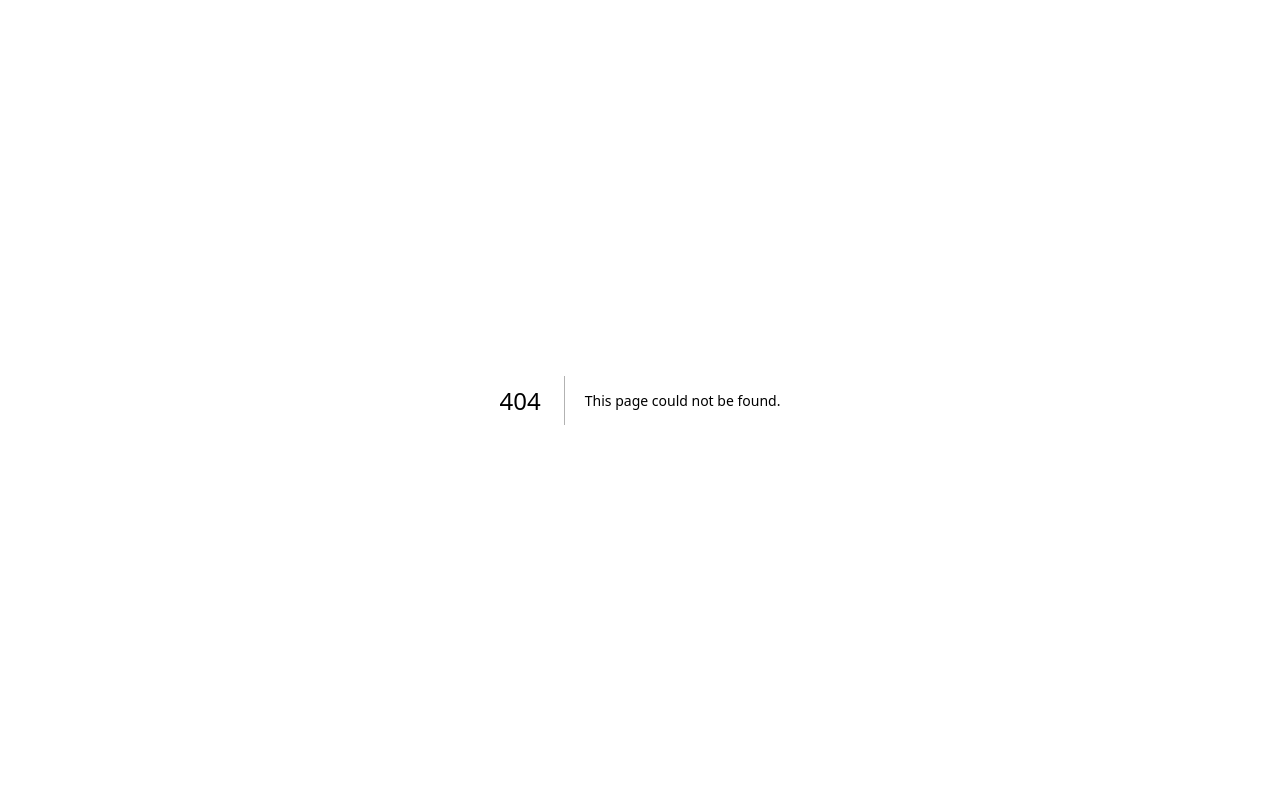
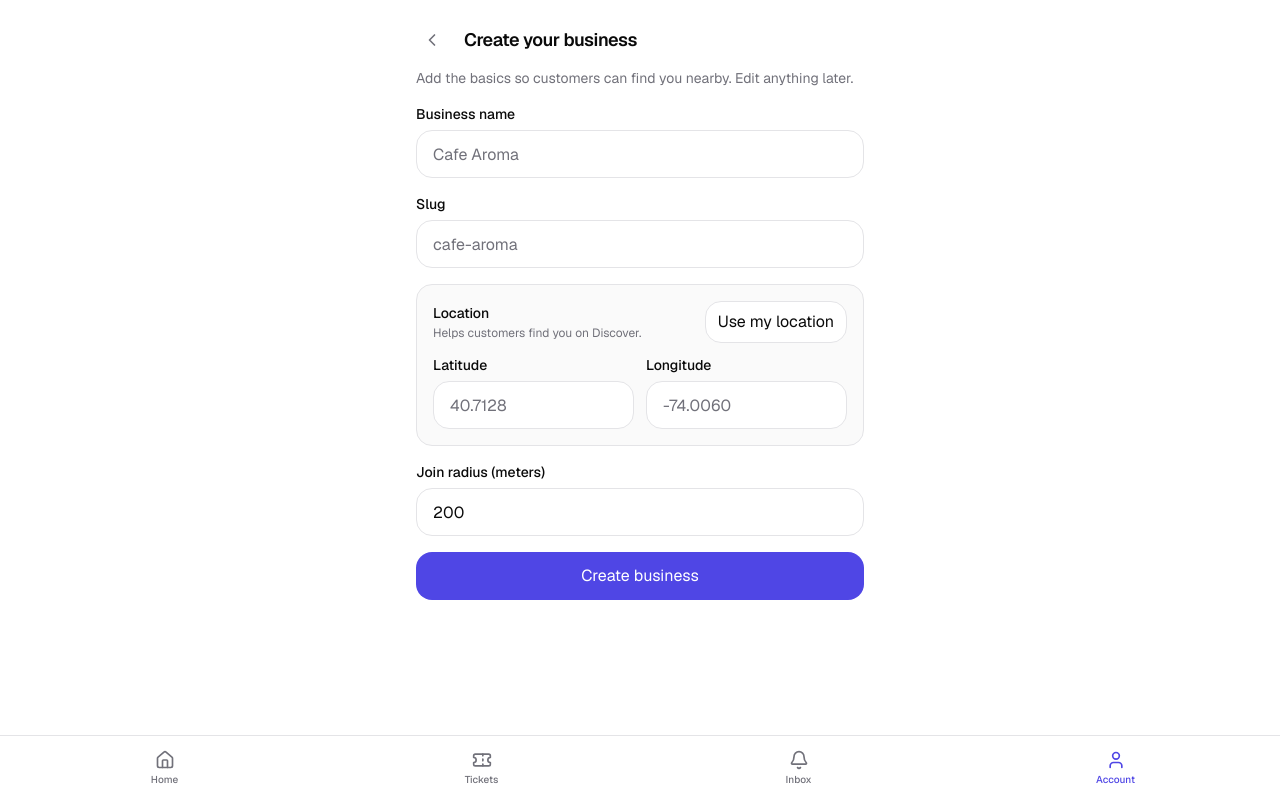
Before and after one commit to Werefa-org/werefa-client, a Next.js app: page /dashboard/setup in a window 1280 px wide. Before the commit this address had no page. Built offline with nearby package versions, Linux system fonts and the light colour scheme; no server answers.

Commit message:
feat(dashboard): become-provider plus create-business setup form

```diff
--- /dev/null
+++ b/app/dashboard/setup/SetupForm.tsx
@@ -0,0 +1,155 @@
+"use client";
+
+import { useActionState, useEffect, useState } from "react";
+
+import { setupBusinessAction, type SetupState } from "../actions";
+import { Button } from "@/components/ui/Button";
+import { Field } from "@/components/ui/Field";
+import {
+  cacheLocation,
+  readCachedLocation,
+  requestLocation,
+} from "@/lib/geo";
+
+const initial: SetupState = undefined;
+
+function slugify(s: string): string {
+  return s
+    .toLowerCase()
+    .normalize("NFKD")
+    .replace(new RegExp("[\\u0300-\\u036f]", "g"), "")
+    .replace(/[^a-z0-9]+/g, "-")
+    .replace(/^-+|-+$/g, "")
+    .slice(0, 64);
+}
+
+export function SetupForm() {
+  const [state, action, pending] = useActionState(setupBusinessAction, initial);
+
+  const [bizName, setBizName] = useState(state?.fields?.biz_name ?? "");
+  const [slug, setSlug] = useState(state?.fields?.slug ?? "");
+  const [slugTouched, setSlugTouched] = useState(
+    Boolean(state?.fields?.slug),
+  );
+  const [latitude, setLatitude] = useState(state?.fields?.latitude ?? "");
+  const [longitude, setLongitude] = useState(state?.fields?.longitude ?? "");
+  const [locating, setLocating] = useState(false);
+  const [locError, setLocError] = useState<string | null>(null);
+
+  useEffect(() => {
+    if (latitude || longitude) return;
+    const cached = readCachedLocation();
+    if (cached) {
+      setLatitude(String(cached.lat));
+      setLongitude(String(cached.lng));
+    }
+  }, [latitude, longitude]);
+
+  useEffect(() => {
+    if (!slugTouched) setSlug(slugify(bizName));
+  }, [bizName, slugTouched]);
+
+  async function useDevice() {
+    setLocating(true);
+    setLocError(null);
+    try {
+      const c = await requestLocation();
+      cacheLocation(c);
+      setLatitude(String(c.lat));
+      setLongitude(String(c.lng));
+    } catch (e) {
+      setLocError(e instanceof Error ? e.message : "Could not get location");
+    } finally {
+      setLocating(false);
+    }
+  }
+
+  return (
+    <form action={action} className="flex flex-col gap-4">
+      <Field
+        label="Business name"
+        name="biz_name"
+        required
+        autoComplete="organization"
+        value={bizName}
+        onChange={(e) => setBizName(e.target.value)}
+        placeholder="Cafe Aroma"
+      />
+      <Field
+        label="Slug"
+        name="slug"
+        required
+        value={slug}
+        onChange={(e) => {
+          setSlugTouched(true);
+          setSlug(e.target.value.toLowerCase());
+        }}
+        placeholder="cafe-aroma"
+      />
+
+      <div className="rounded-2xl border border-border bg-surface p-4">
+        <div className="flex items-center justify-between gap-3">
+          <div>
+            <p className="text-sm font-medium">Location</p>
+            <p className="mt-0.5 text-xs text-muted">
+              Helps customers find you on Discover.
+            </p>
+          </div>
+          <button
+            type="button"
+            onClick={useDevice}
+            disabled={locating}
+            className="shrink-0 cursor-pointer rounded-2xl border border-border bg-background px-3 py-2 text-xs text-foreground hover:bg-surface disabled:cursor-not-allowed disabled:opacity-50"
+          >
+            {locating ? "Locating…" : "Use my location"}
+          </button>
+        </div>
+        <div className="mt-3 grid grid-cols-2 gap-3">
+          <Field
+            label="Latitude"
+            name="latitude"
+            type="number"
+            step="any"
+            value={latitude}
+            onChange={(e) => setLatitude(e.target.value)}
+            placeholder="40.7128"
+          />
+          <Field
+            label="Longitude"
+            name="longitude"
+            type="number"
+            step="any"
+            value={longitude}
+            onChange={(e) => setLongitude(e.target.value)}
+            placeholder="-74.0060"
+          />
+        </div>
+        {locError ? (
+          <p className="mt-2 text-xs text-danger" role="alert">
+            {locError}
+          </p>
+        ) : null}
+      </div>
+
+      <Field
+        label="Join radius (meters)"
+        name="join_radius_m"
+        type="number"
+        min={1}
+        step={1}
+        defaultValue={state?.fields?.join_radius_m ?? "200"}
+        placeholder="200"
+      />
+
+      {state?.error ? (
+        <p className="text-sm text-danger" role="alert">
+          {state.error}
+        </p>
+      ) : null}
+
+      <Button type="submit" disabled={pending} aria-busy={pending}>
+        {pending ? "Creating…" : "Create business"}
+      </Button>
+    </form>
+  );
+}
--- /dev/null
+++ b/app/dashboard/setup/page.tsx
@@ -0,0 +1,15 @@
+import { SetupForm } from "./SetupForm";
+import { AppShell } from "@/components/AppShell";
+import { PageHeader } from "@/components/ui/PageHeader";
+
+export default function SetupPage() {
+  return (
+    <AppShell>
+      <PageHeader title="Create your business" back="/dashboard" />
+      <p className="-mt-2 mb-4 text-sm text-muted">
+        Add the basics so customers can find you nearby. Edit anything later.
+      </p>
+      <SetupForm />
+    </AppShell>
+  );
+}
```
